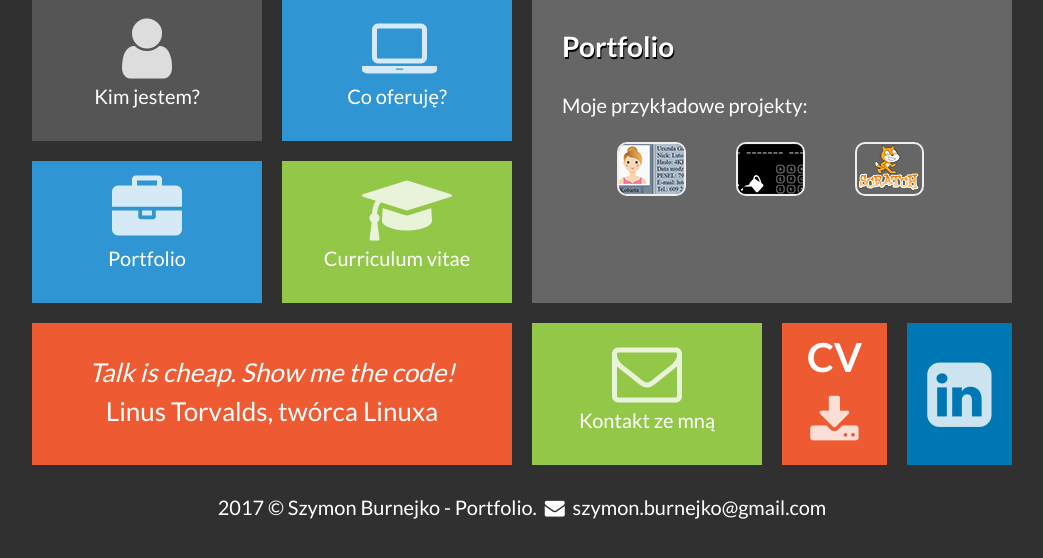
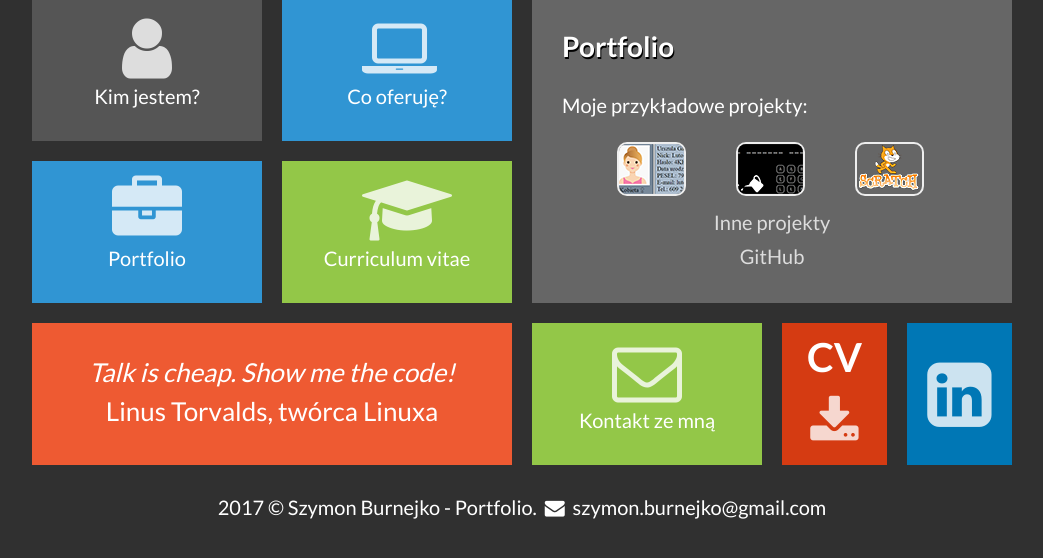
Before and after one commit to onufry7/cv-page, a PHP site: page /burnejko-portfolio in a window 1280 px wide. Shown: the part 122-680 px from the top of the page, without its empty margins (118-1161 px from the left). Run offline with PHP 8.4, Linux system fonts and the light colour scheme; some libraries are stand-ins or nearby versions.

Commit message:
Dodanie linków do gitHuba i projektów

```diff
--- a/css/style.css
+++ b/css/style.css
@@ -128,7 +128,7 @@ body
 	margin: 10px;
 	width: 105px;
 	height: 142px;
-	background-color: #ee5a32;
+	background-color: #d53b12;
 	text-align: center;
 	font-size: 40px;
 	font-weight: bold;
@@ -136,7 +136,7 @@ body
 
 .tile6:hover
 {
-	background-color: #dd4921;
+	background-color: #c42a01;
 }
 
 .tile7
@@ -258,6 +258,27 @@ a.txtcv:hover
 	bottom: 88%;
 }
 
+.linkBlock
+{
+	text-align: center;
+}
+
+.linkBlock a
+{
+	text-decoration: none;
+	display: inline-block;
+	color: #ddd;
+	margin: 5px;
+}
+
+.linkBlock a:hover
+{
+	border-bottom: 1px solid #fff;
+	animation: tremble 0.2s linear 0s infinite alternate none;
+	color: #fff;
+	margin-bottom: 4px;
+}
+
 
 /* FONTELLO */
 [class^="tile"] [class^="icon-"]:before, [class*=" tile"] [class*=" icon-"]:before
--- a/googleb0b221281ee270c9.html
+++ /dev/null
@@ -1 +0,0 @@
-google-site-verification: googleb0b221281ee270c9.html
--- a/subpage/portfolio.html
+++ b/subpage/portfolio.html
@@ -1,20 +1,22 @@
 		<h1>Portfolio</h1>
 		<p>Moje przykładowe projekty:</p>
 		<div class="portfolio">
-			<div class="imgportfolio">
-				<a href="" target="_blank">
+			<div class="imgportfolio" data-tooltip="Generator użytkowników - fake users.">
+				<a href="http://portfolio.burnejko.eu/projekty/generator-usrs/" target="_blank">
 					<img src="images/generator-usr.png" alt="Generator użytkowników" />
 				</a>
 			</div>
-			<div class="imgportfolio">
-				<a href="" target="_blank">
+			<div class="imgportfolio" data-tooltip="Wariacja gry w wisielca.">
+				<a href="http://portfolio.burnejko.eu/projekty/gra-wisielec" target="_blank">
 					<img src="images/wisielec.png" alt="Gra wisielec" />
 				</a>
 			</div>
-			<div class="imgportfolio">
+			<div class="imgportfolio" data-tooltip="Gra zręcznościowa w Scratchu.">
 				<a href="https://scratch.mit.edu/users/onufry7/projects/" target="_blank">
 					<img src="images/scratch.png" alt="Projekt w Scratchu" />
 				</a>
 			</div>
 			<div style="clear: both"></div>
 		</div>
+		<div class="linkBlock"><a href="http://portfolio.burnejko.eu">Inne projekty</a></div>
+		<div class="linkBlock"><a href="https://github.com/Onufry7">GitHub</a></div>
```
